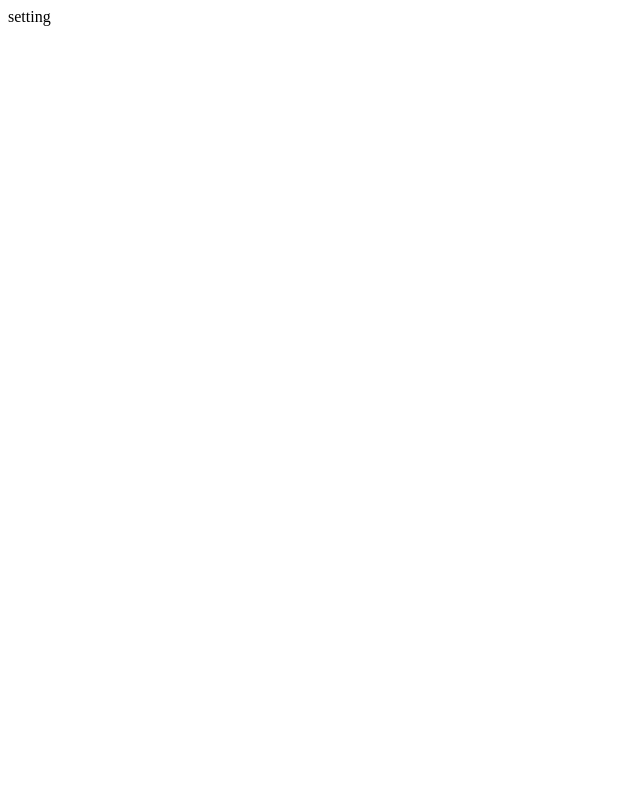
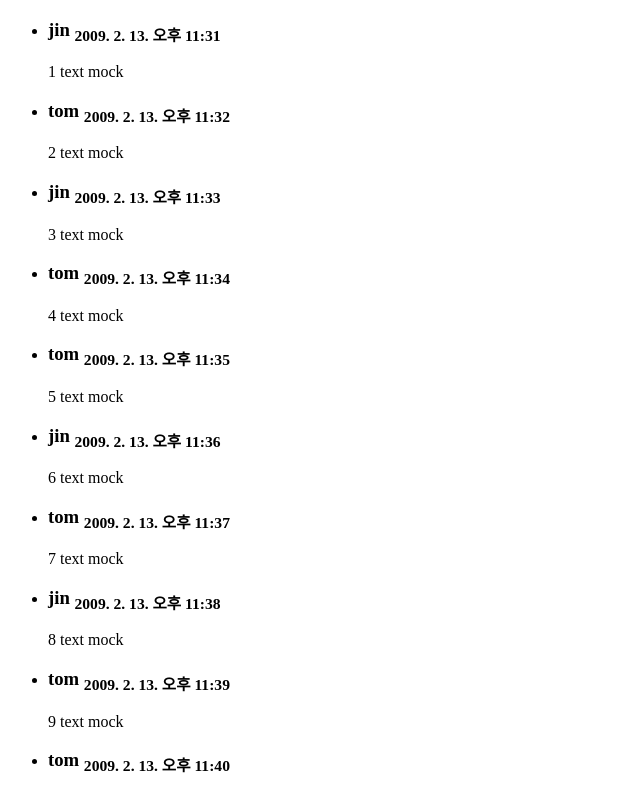
Before and after one commit to rlaqudwls25/CRUD, a Next.js app in the folder client/: page / in a window 1280 px wide. Shown: the top 794 px of the page, without its empty margins (0-640 px from the left). Built offline with nearby package versions, Linux system fonts and the light colour scheme.

Commit message:
msgitem, msglist 컴포너트 및 mockdata 추가

```diff
--- /dev/null
+++ b/client/components/MsgItem.jsx
@@ -0,0 +1,24 @@
+import React from 'react';
+
+const MsgItem = ({ userId, timestamp, text }) => {
+  return (
+    <li className="messages__item">
+      <h3>
+        {userId}{' '}
+        <sub>
+          {new Date(timestamp).toLocaleString('ko-KR', {
+            year: 'numeric',
+            month: 'numeric',
+            day: 'numeric',
+            hour: '2-digit',
+            minute: '2-digit',
+            hour12: true,
+          })}
+        </sub>
+      </h3>
+      {text}
+    </li>
+  );
+};
+
+export default MsgItem;
--- /dev/null
+++ b/client/components/MsgList.jsx
@@ -0,0 +1,25 @@
+import React from 'react';
+import MsgItem from './MsgItem';
+
+const UserIds = ['jin', 'tom'];
+const getRandomUserId = () => UserIds[Math.round(Math.random())];
+const msgs = Array(50)
+  .fill(0)
+  .map((_, i) => ({
+    id: i + 1,
+    userId: getRandomUserId(),
+    timestamp: 1234567890123 + i * 1000 * 60,
+    text: `${i + 1} text mock`,
+  }));
+
+const MsgList = () => {
+  return (
+    <ul className="messages">
+      {msgs.map((x) => (
+        <MsgItem key={x.id} {...x} />
+      ))}
+    </ul>
+  );
+};
+
+export default MsgList;
--- a/client/pages/index.jsx
+++ b/client/pages/index.jsx
@@ -1,9 +1,12 @@
+import React from 'react';
+import MsgList from '../components/MsgList';
+
 const Home = () => {
-    return (
-        <div>
-            setting
-        </div>
-    );
+  return (
+    <div>
+      <MsgList />
+    </div>
+  );
 };
 
 export default Home;
```
Also changed, not shown: client/components/MasageList.jsx (deleted, +0 -9 lines), 2 other files (tests, documents, lock files or other folders).
